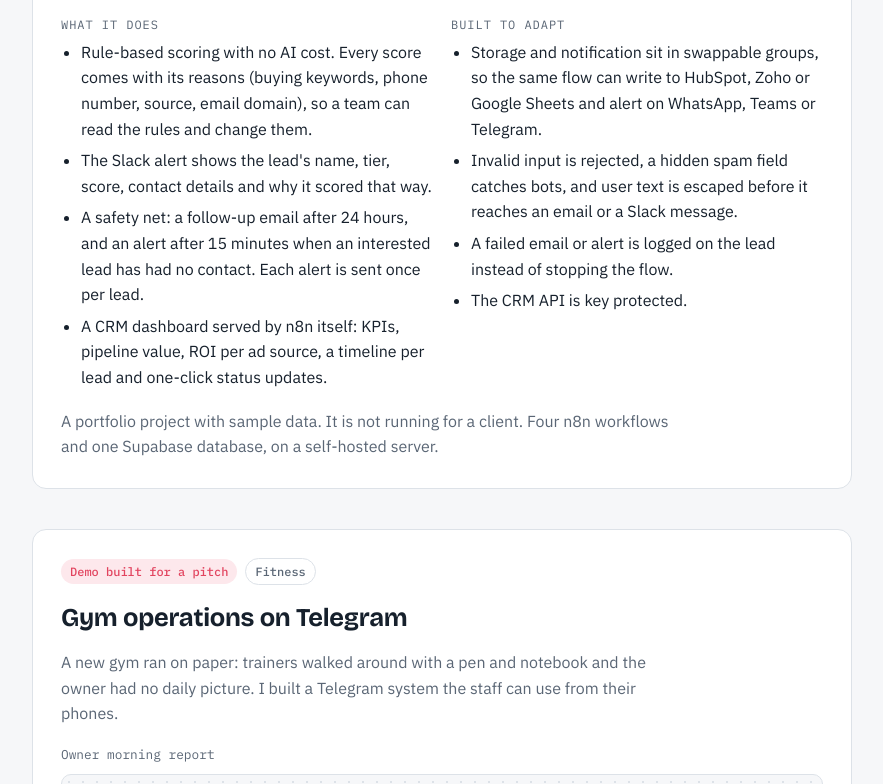
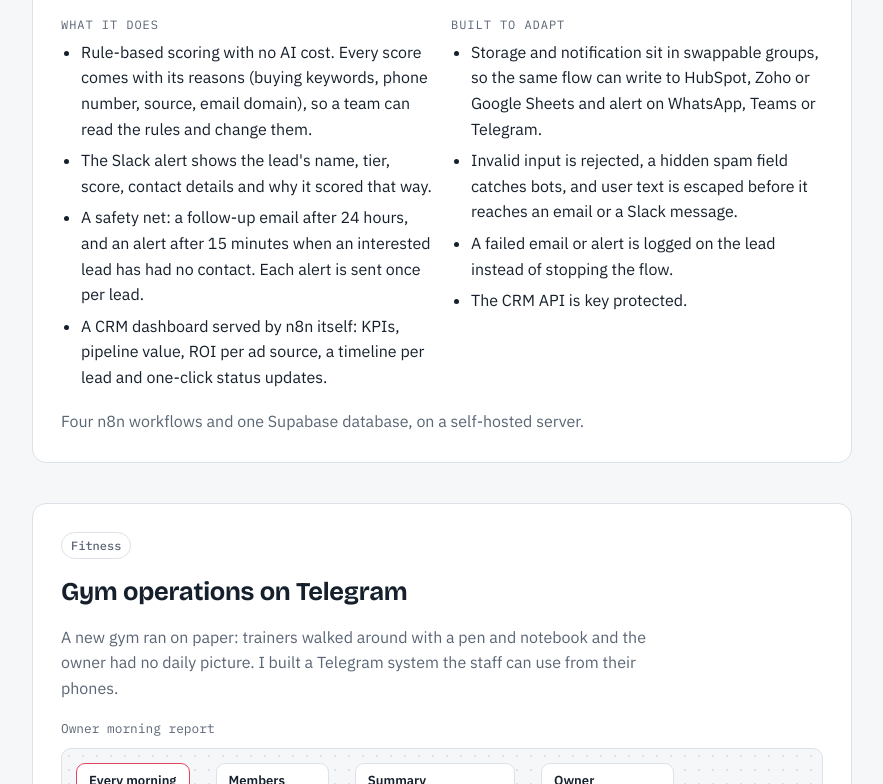
Before and after one commit to yazied49/yazied49.github.io, a plain HTML site: page index.html in a window 1280 px wide. Shown: the part 2157-2941 px from the top of the page, without its empty margins (198-1081 px from the left). Drawn offline with nearby package versions, Linux system fonts and the light colour scheme.

Commit message:
Remove demo/portfolio labels from lead capture and gym projects (#2)
Claude-Session: https://claude.ai/code/session_01NjbzGziMqCMG4Vy8EMNaUQ

Co-authored-by: Yazied Mohammed <noreply@anthropic.com>

```diff
--- a/index.html
+++ b/index.html
@@ -178,7 +178,6 @@ footer{border-top:1px solid var(--line);padding-top:24px;display:flex;flex-direc
 <!-- PROJECT: Lead capture -->
 <section class="project" aria-labelledby="p4">
   <div class="meta">
-    <span class="pill demo">Portfolio project · sample data</span>
     <span class="pill plain">Marketing agencies</span>
     <span class="pill plain">Slack + Email</span>
   </div>
@@ -242,13 +241,12 @@ footer{border-top:1px solid var(--line);padding-top:24px;display:flex;flex-direc
     </div>
   </div>
 
-  <p class="muted">A portfolio project with sample data. It is not running for a client. Four n8n workflows and one Supabase database, on a self-hosted server.</p>
+  <p class="muted">Four n8n workflows and one Supabase database, on a self-hosted server.</p>
 </section>
 
 <!-- PROJECT 2 -->
 <section class="project" aria-labelledby="p2">
   <div class="meta">
-    <span class="pill demo">Demo built for a pitch</span>
     <span class="pill plain">Fitness</span>
   </div>
   <h2 id="p2">Gym operations on Telegram</h2>
```
Also changed, not shown: 1 other file.
